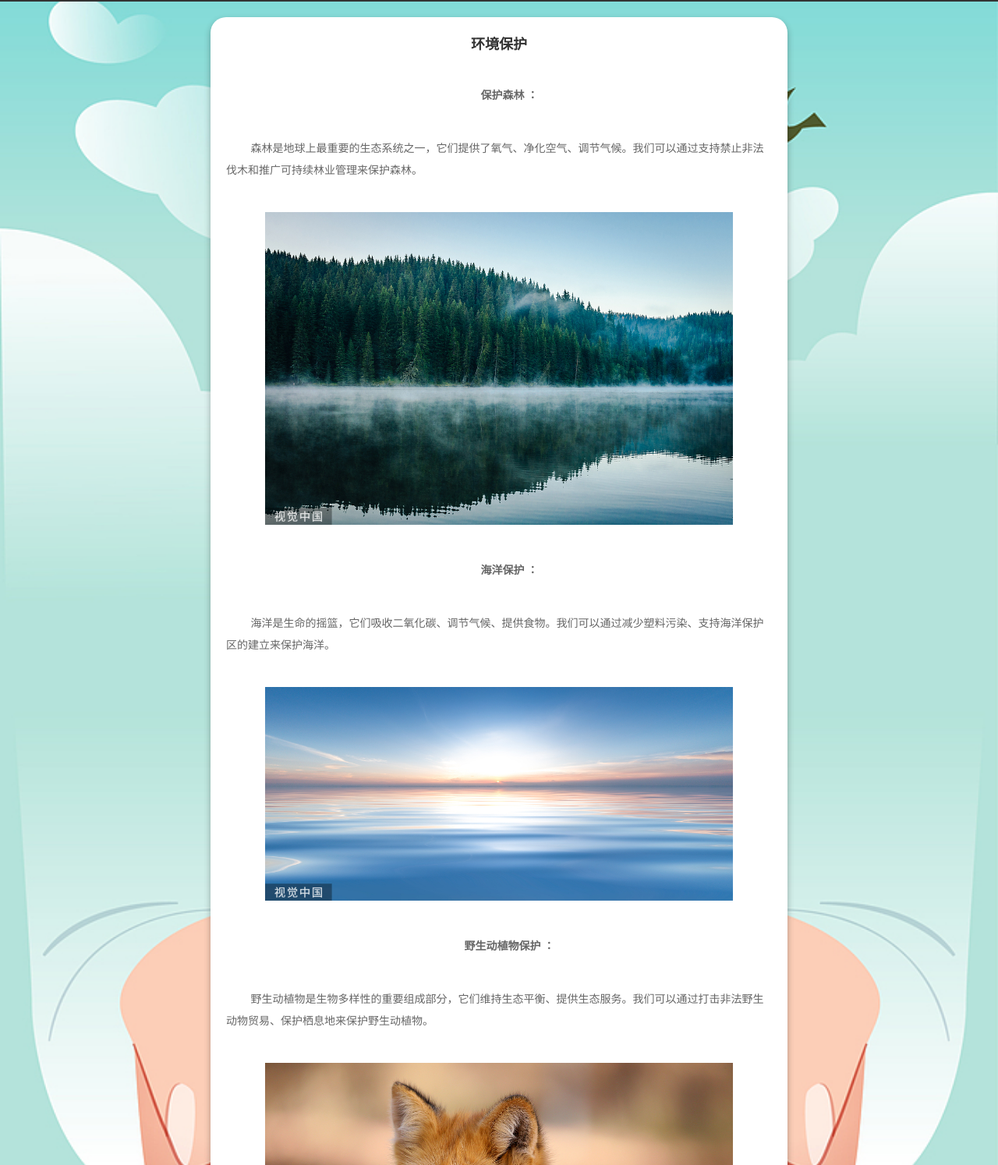
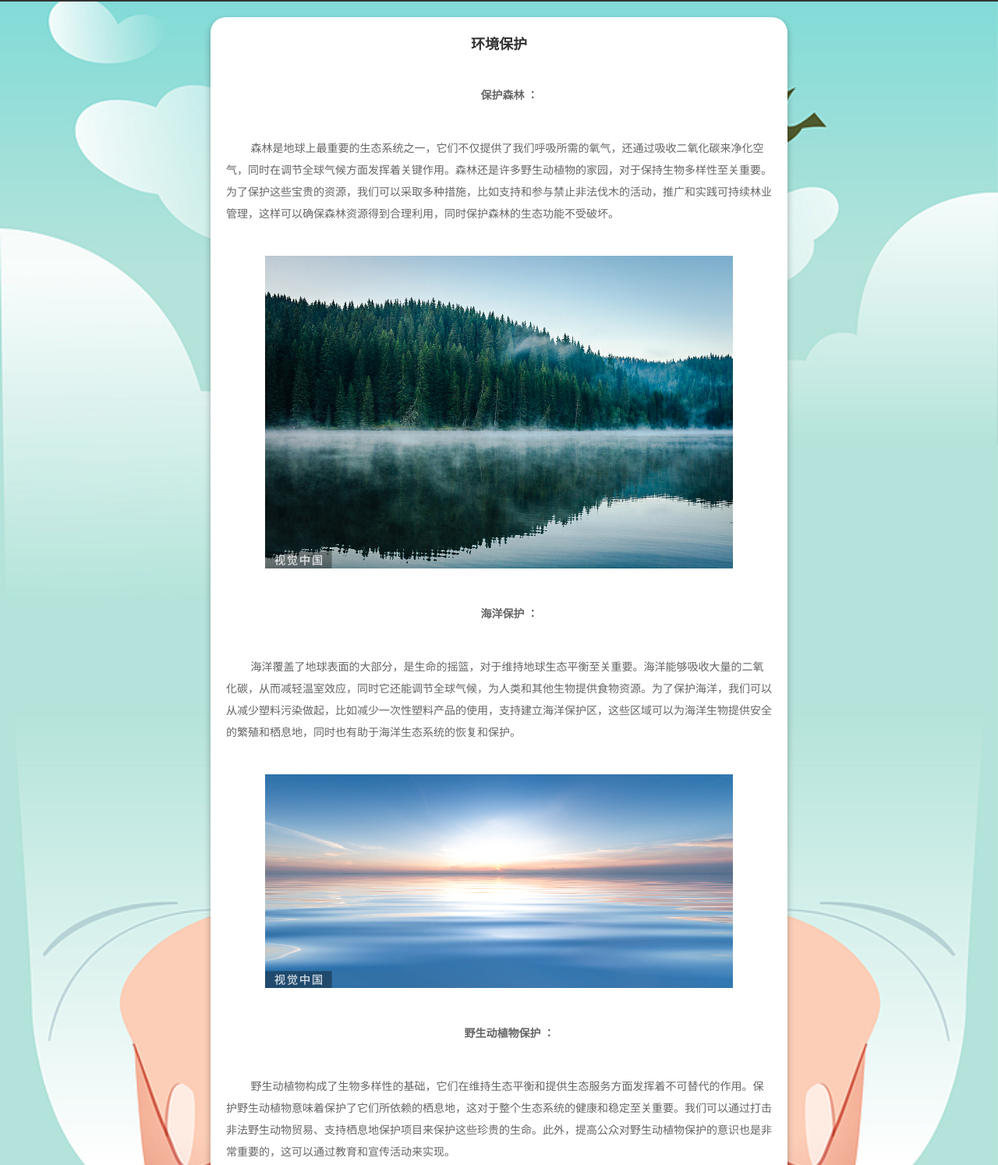
Before and after one commit to qianci2/web, a plain HTML site: page web/baohu.html in a window 1280 px wide. Shown: the part 62-1556 px from the top of the page at 78% size. Drawn offline with Linux system fonts and the light colour scheme.

Commit message:
丰富了内容

```diff
--- a/web/baohu.html
+++ b/web/baohu.html
@@ -34,13 +34,13 @@
     <div class="card">
       <h3>环境保护</h3>
 		<p style="font-weight: bold;text-align:center;">&nbsp;&nbsp;&nbsp;&nbsp;&nbsp;&nbsp;&nbsp;&nbsp;保护森林 ：</p>
-      <p>&nbsp;&nbsp;&nbsp;&nbsp;&nbsp;&nbsp;&nbsp;&nbsp;森林是地球上最重要的生态系统之一，它们提供了氧气、净化空气、调节气候。我们可以通过支持禁止非法伐木和推广可持续林业管理来保护森林。</p>
+      <p>&nbsp;&nbsp;&nbsp;&nbsp;&nbsp;&nbsp;&nbsp;&nbsp;森林是地球上最重要的生态系统之一，它们不仅提供了我们呼吸所需的氧气，还通过吸收二氧化碳来净化空气，同时在调节全球气候方面发挥着关键作用。森林还是许多野生动植物的家园，对于保持生物多样性至关重要。为了保护这些宝贵的资源，我们可以采取多种措施，比如支持和参与禁止非法伐木的活动，推广和实践可持续林业管理，这样可以确保森林资源得到合理利用，同时保护森林的生态功能不受破坏。</p>
       <img src="../image/sen3.jpg" alt="保护森林" style="width:100%;max-width:600px;height:auto;">
 		<p style="font-weight: bold;text-align:center;">&nbsp;&nbsp;&nbsp;&nbsp;&nbsp;&nbsp;&nbsp;&nbsp;海洋保护 ：</p>
-      <p>&nbsp;&nbsp;&nbsp;&nbsp;&nbsp;&nbsp;&nbsp;&nbsp;海洋是生命的摇篮，它们吸收二氧化碳、调节气候、提供食物。我们可以通过减少塑料污染、支持海洋保护区的建立来保护海洋。</p>
+      <p>&nbsp;&nbsp;&nbsp;&nbsp;&nbsp;&nbsp;&nbsp;&nbsp;海洋覆盖了地球表面的大部分，是生命的摇篮，对于维持地球生态平衡至关重要。海洋能够吸收大量的二氧化碳，从而减轻温室效应，同时它还能调节全球气候，为人类和其他生物提供食物资源。为了保护海洋，我们可以从减少塑料污染做起，比如减少一次性塑料产品的使用，支持建立海洋保护区，这些区域可以为海洋生物提供安全的繁殖和栖息地，同时也有助于海洋生态系统的恢复和保护。</p>
       <img src="../image/Vhai5.jpg" alt="海洋保护" style="width:100%;max-width:600px;height:auto;">
 		<p style="font-weight: bold;text-align:center;">&nbsp;&nbsp;&nbsp;&nbsp;&nbsp;&nbsp;&nbsp;&nbsp;野生动植物保护 ：</p>
-      <p>&nbsp;&nbsp;&nbsp;&nbsp;&nbsp;&nbsp;&nbsp;&nbsp;野生动植物是生物多样性的重要组成部分，它们维持生态平衡、提供生态服务。我们可以通过打击非法野生动物贸易、保护栖息地来保护野生动植物。</p>
+      <p>&nbsp;&nbsp;&nbsp;&nbsp;&nbsp;&nbsp;&nbsp;&nbsp;野生动植物构成了生物多样性的基础，它们在维持生态平衡和提供生态服务方面发挥着不可替代的作用。保护野生动植物意味着保护了它们所依赖的栖息地，这对于整个生态系统的健康和稳定至关重要。我们可以通过打击非法野生动物贸易、支持栖息地保护项目来保护这些珍贵的生命。此外，提高公众对野生动植物保护的意识也是非常重要的，这可以通过教育和宣传活动来实现。</p>
       <img src="../image/517.jpg" alt="野生动植物保护" style="width:100%;max-width:600px;height:auto;">
     </div>
   </div>
```
Also changed, not shown: web/zhishi.html (+3 -3 lines).
